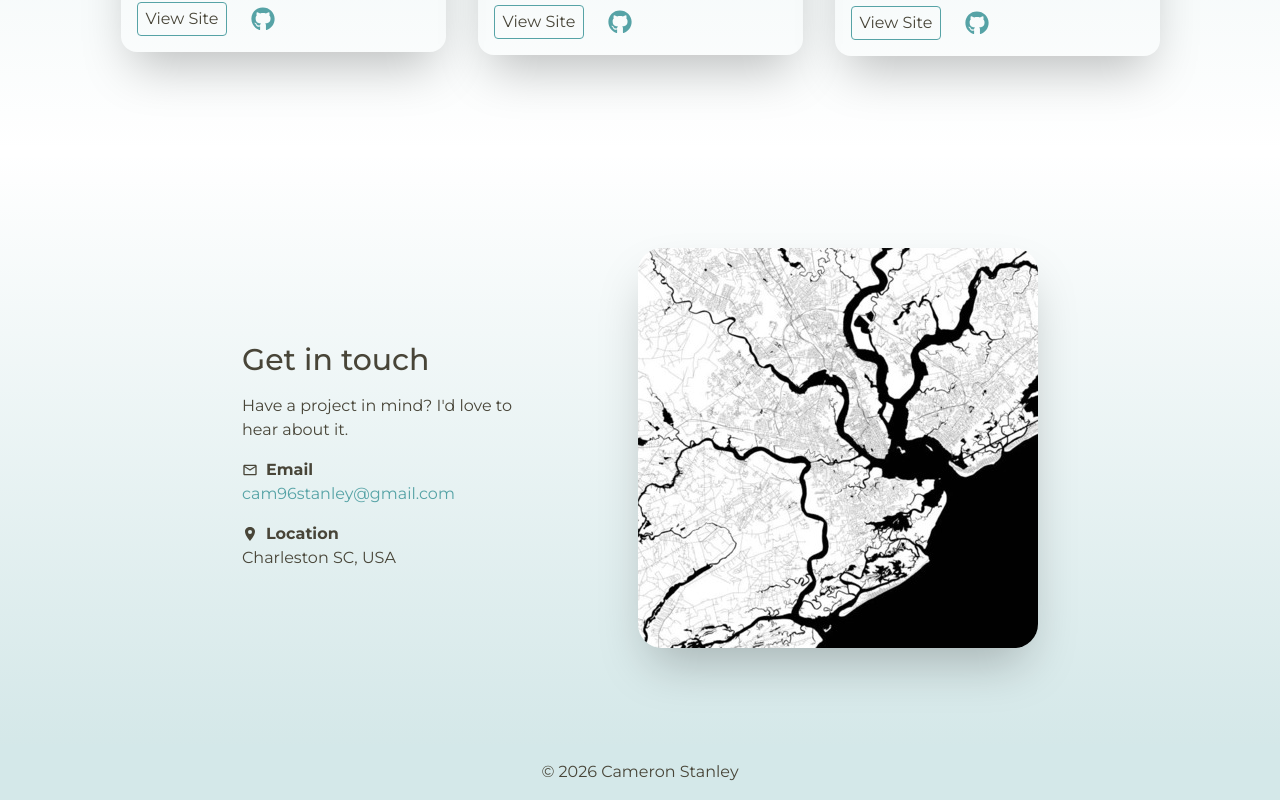
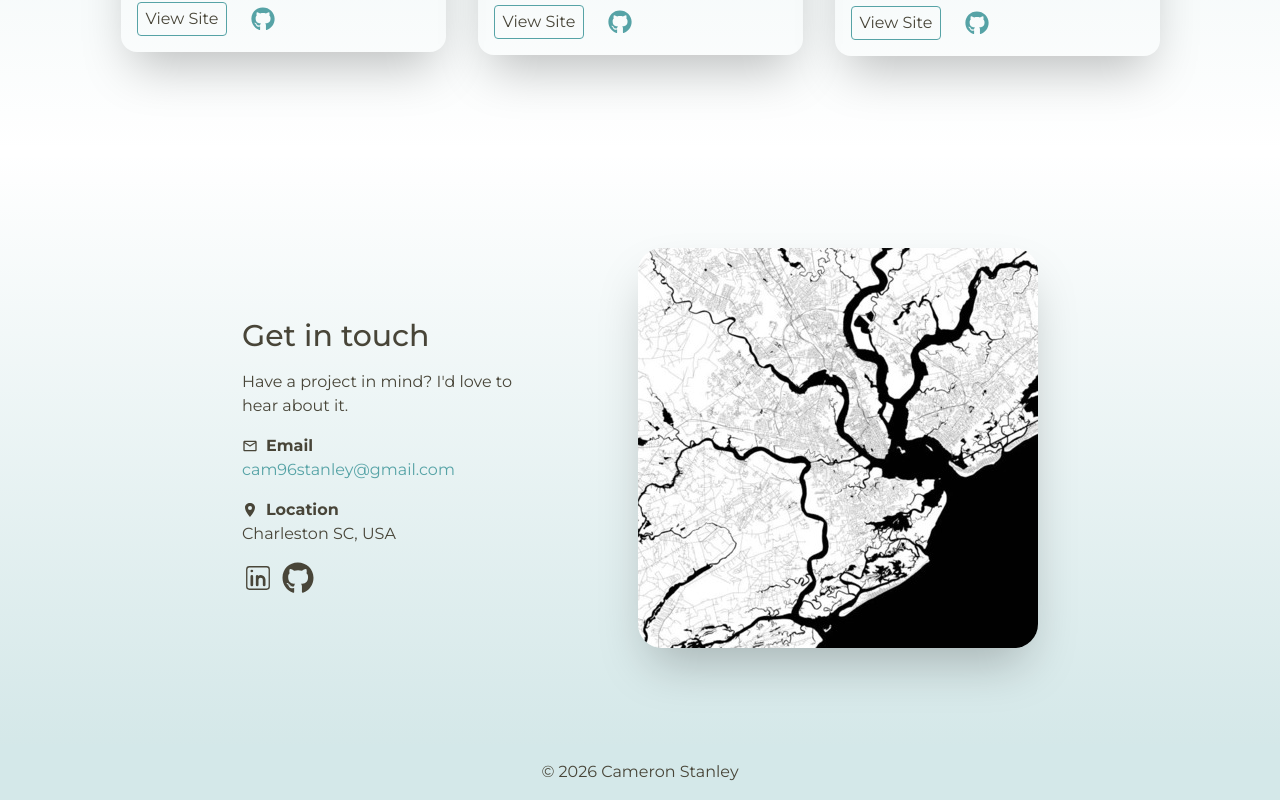
Before and after one commit to Cam96stanley/portfolio-hostinger, a React (Vite) app: page / in a window 1280 px wide. Shown: the part 1486-2286 px from the top of the page. Built offline with nearby package versions, Linux system fonts and the light colour scheme.

Commit message:
added linkedin and github link to contact section on home page

```diff
--- a/package.json
+++ b/package.json
@@ -15,6 +15,7 @@
     "react-dom": "^19.2.0",
     "react-icons": "^5.5.0",
     "react-router-dom": "^7.12.0",
+    "react-toastify": "^11.0.5",
     "tailwindcss": "^4.1.18"
   },
   "devDependencies": {
--- a/src/components/contact/Contact.jsx
+++ b/src/components/contact/Contact.jsx
@@ -1,5 +1,7 @@
 import { MdOutlineEmail } from "react-icons/md";
 import { IoLocationSharp } from "react-icons/io5";
+import { CiLinkedin } from "react-icons/ci";
+import { FaGithub } from "react-icons/fa";
 import map from "../../assets/map.jpg";
 
 export default function Contact() {
@@ -32,6 +34,24 @@ export default function Contact() {
           </div>
           <p>Charleston SC, USA</p>
         </div>
+        <div className="flex gap-2 mt-4">
+          <a
+            href="https://www.linkedin.com/in/cameron-stanley-007908339/"
+            target="_blank"
+            rel="noopener noreferrer"
+            className="transition-transform transform hover:scale-110 hover:text-(--color-accent)"
+          >
+            <CiLinkedin size={32} aria-label="Linkedin" />
+          </a>
+          <a
+            href="https://github.com/Cam96stanley"
+            target="_blank"
+            rel="noopener noreferrer"
+            className="transition-transform transform hover:scale-110 hover:text-(--color-accent)"
+          >
+            <FaGithub size={32} aria-label="GitHub" />
+          </a>
+        </div>
       </div>
       <div className="hidden md:block">
         <img
--- a/src/pages/ConnectPage.jsx
+++ b/src/pages/ConnectPage.jsx
@@ -1,4 +1,6 @@
 import { useState } from "react";
+import { ToastContainer, toast } from "react-toastify";
+import "react-toastify/dist/ReactToastify.css";
 
 export default function ConnectPage() {
   const [formData, setFormData] = useState({
@@ -41,6 +43,7 @@ Message: ${formData.body}
 
       if (res.ok) {
         setFormData({ name: "", email: "", body: "" });
+        toast.success("Your Request has been submitted!");
       } else {
         console.error("Failed to send message");
       }
@@ -96,6 +99,7 @@ Message: ${formData.body}
           Submit
         </button>
       </form>
+      <ToastContainer />
     </section>
   );
 }
```
Also changed, not shown: 1 other file (tests, documents, lock files or other folders).
